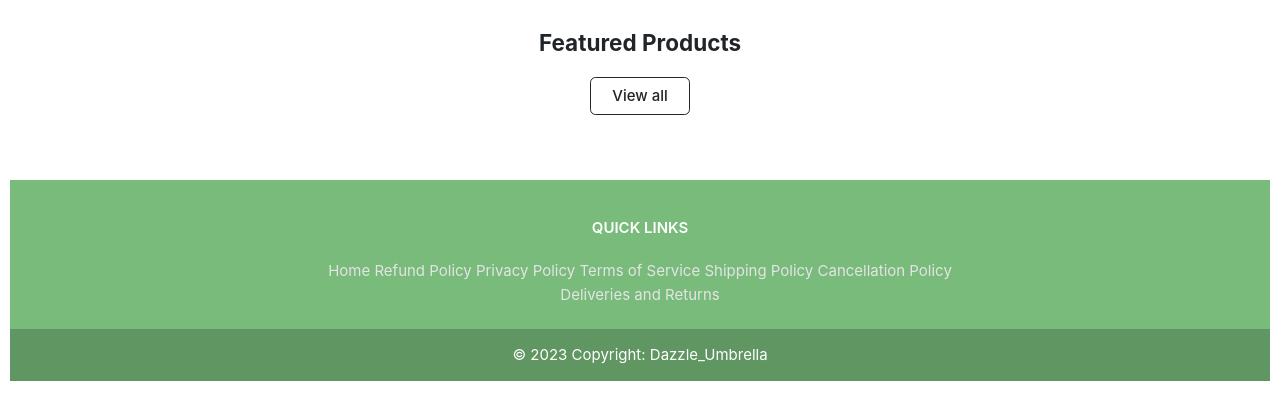
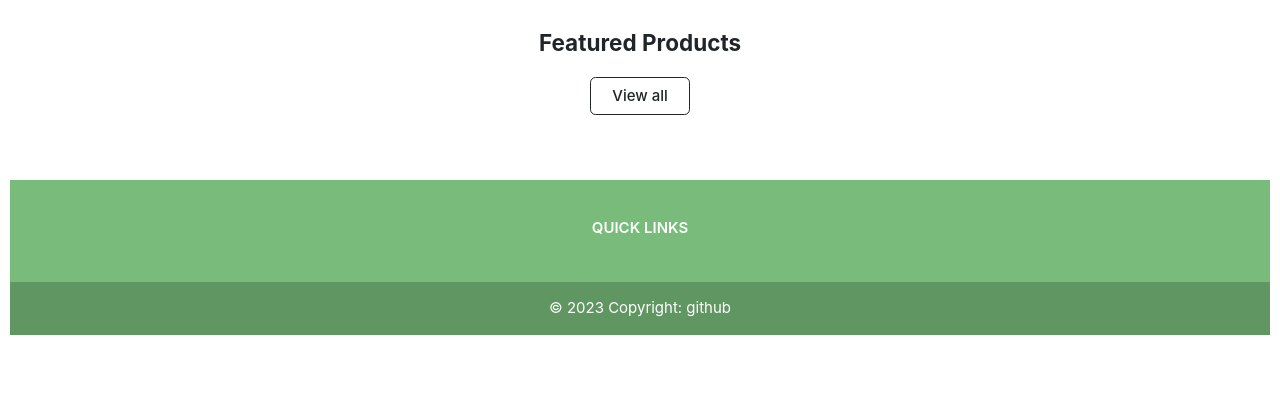
Before and after one commit to ajin-em/Dazzle_ecom, a Django app: page / in a window 1280 px wide. Shown: the part 304-724 px from the top of the page. Run offline with Django 4.2, Linux system fonts and the light colour scheme; data that the repository does not hold is empty; some libraries are stand-ins or nearby versions; some web fonts are replaced.

Commit message:
footer changes

```diff
--- a/dazzleumbrella/settings.py
+++ b/dazzleumbrella/settings.py
@@ -203,7 +203,7 @@ JAZZMIN_SETTINGS = {
     'site_header': 'DAZZLE',
     "site_brand": "Dazzle",
     'site_logo': '/images/logo.png',
-    'copyright':'dazzle_umbrella.shop.com',
+    'copyright':'https://github.com/ajin-em',
 }
 # JAZZMIN_SETTINGS["show_ui_builder"] = True
 
--- a/templates/base.html
+++ b/templates/base.html
@@ -277,7 +277,7 @@ color: red;
                 <div class="row">
                     <div class="col-12 mx-auto mt-3">
                         <h6 class="text-uppercase mb-4 font-weight-bold">Quick Links</h6>
-                        <ul class="list-inline">
+                        {% comment %} <ul class="list-inline">
                             <a href="{% url 'home' %}" ><li class="list-inline-item text-light">Home</li></a>
                             <a href=""><li class="list-inline-item text-light">Refund Policy</li></a>
                             <a href=""><li class="list-inline-item text-light">Privacy Policy</li></a>
@@ -288,7 +288,7 @@ color: red;
                     </div>
                     <div>
                         <a href=""><li class="list-inline-item text-light">Deliveries and Returns</li></a>
-                    </div>
+                    </div> {% endcomment %}
                 </div>
                 <!--Grid row-->
             </section>
@@ -298,7 +298,7 @@ color: red;
         <!-- Copyright -->
         <div class="text-center p-3" style="background-color: rgba(0, 0, 0, 0.2)">
             © 2023 Copyright:
-            <a class="text-white" href="">Dazzle_Umbrella</a>
+            <a class="text-white" href="https://github.com/ajin-em">github</a>
         </div>
         <!-- Copyright -->
     </footer>
--- a/templates/checkout.html
+++ b/templates/checkout.html
@@ -499,7 +499,7 @@
               DAZZLE
             </a>
             <p class="mt-1 text-white">
-              © 2023 Dazzle_Umbrella
+              © 2023 https://github.com/ajin-em
             </p>
           </div>
           <!-- Grid column -->
```
